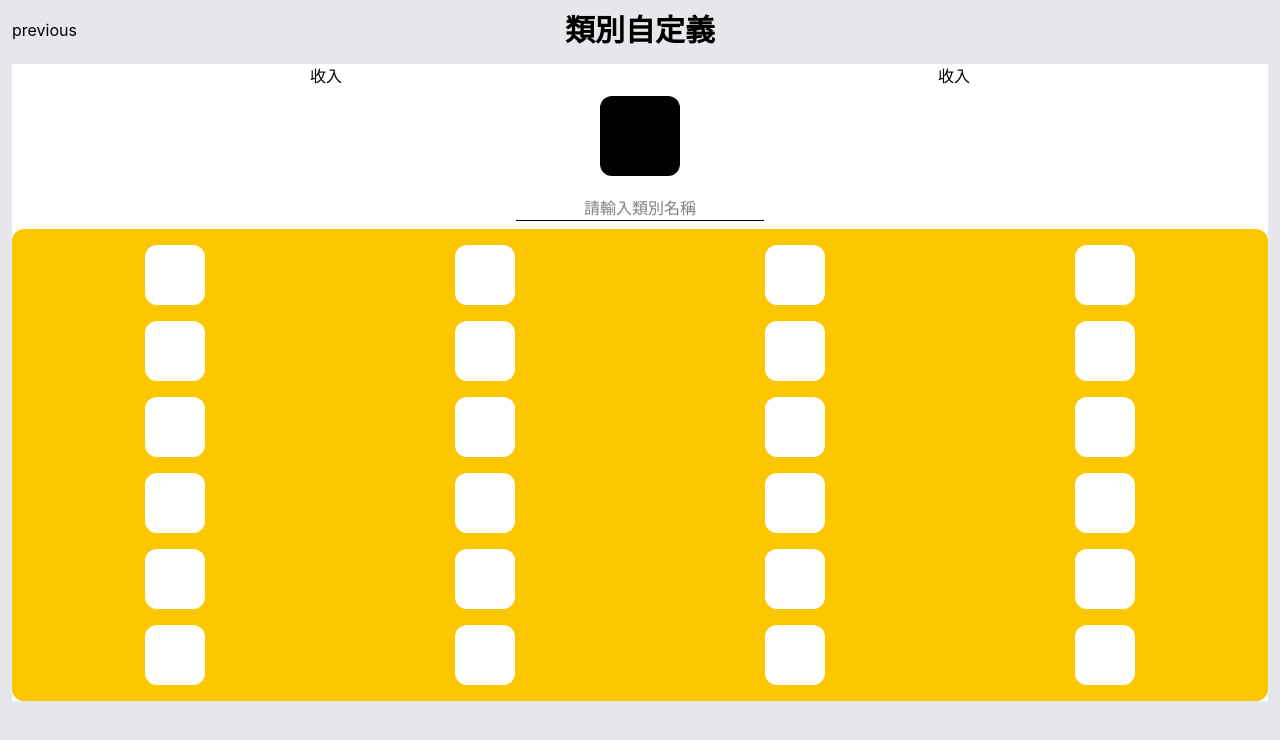
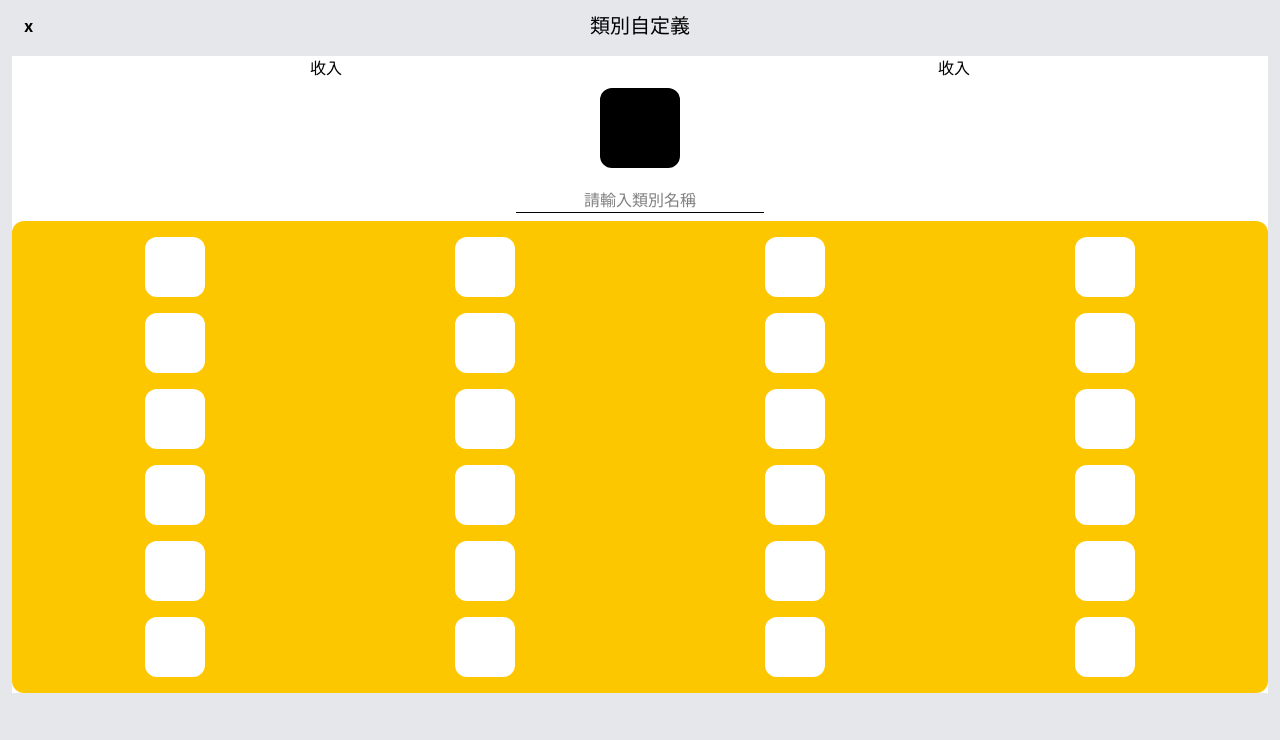
Before and after one commit to yinghautsai68/BXpense, a React (Vite) app in the folder frontend/: page /categories in a window 1280 px wide. Shown: the top 740 px of the page. Built offline with nearby package versions, Linux system fonts and the light colour scheme.

Commit message:
feat: update DetailLayout - change back button to x - change Title to Subtitle - add navigation function to back button

```diff
--- a/frontend/src/layout/DetailLayout.tsx
+++ b/frontend/src/layout/DetailLayout.tsx
@@ -1,16 +1,18 @@
 import React from 'react'
-import { Title } from '../components/Typography';
+import { SubTitle } from '../components/Typography';
+import { useNavigate } from 'react-router-dom';
 
 type DetailLayoutProps = {
     title: string,
     children: React.ReactNode
 };
 const DetailLayout = ({ title, children }: DetailLayoutProps) => {
+    const navigate = useNavigate();
     return (
         <div className="flex flex-col gap-4 w-full min-h-screen px-3 pt-3 pb-5 bg-gray-200">
-            <div className="flex flex-row justify-between items-center">
-                <p className="w-full">previous</p>
-                <Title className="w-full text-center">{title}</Title>
+            <div className="flex flex-row justify-between items-center px-3">
+                <p onClick={() => navigate(-1)} className="w-full font-bold">x</p>
+                <SubTitle className="w-full text-center">{title}</SubTitle>
                 <div className="w-full"></div>
             </div>
             {children}
```
